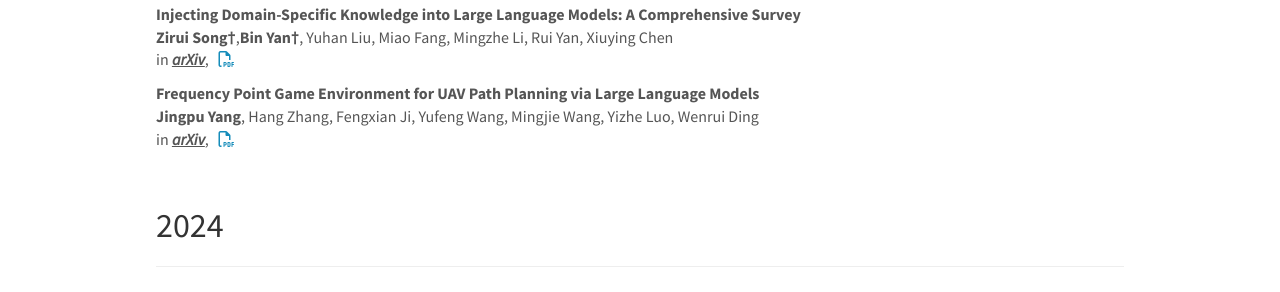
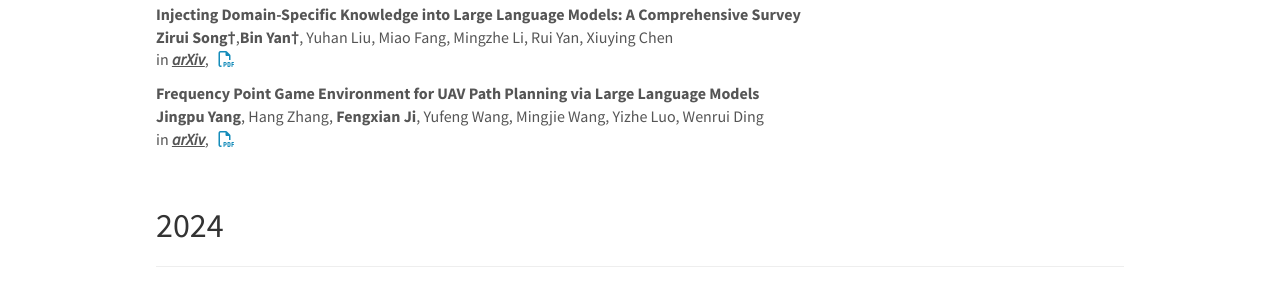
Before and after one commit to NEUQNLP/neuqnlp.github.io, a Jekyll site: the page built from _pages/publications.md, in a window 1280 px wide and 900 px high, scrolled down 562 px. Shown: the part 154-446 px from the top of the window. Built offline with Jekyll 4.4.1, drawn with Linux system fonts in a browser that asks for light colours; nearby versions of some CDN libraries.

```diff
--- a/_data/publist.yml
+++ b/_data/publist.yml
@@ -91,7 +91,7 @@
 
 - title: "Frequency Point Game Environment for UAV Path Planning via Large Language Models"
   year: 2025
-  authors: <b>Jingpu Yang</b>, Hang Zhang, Fengxian Ji, Yufeng Wang, Mingjie Wang, Yizhe Luo, Wenrui Ding
+  authors: <b>Jingpu Yang</b>, Hang Zhang, <b>Fengxian Ji</b>, Yufeng Wang, Mingjie Wang, Yizhe Luo, Wenrui Ding
   venue: arXiv
   link:
     url: https://arxiv.org/pdf/2503.44196
```
